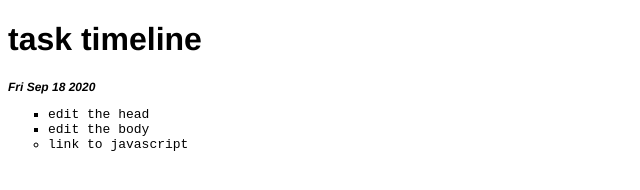
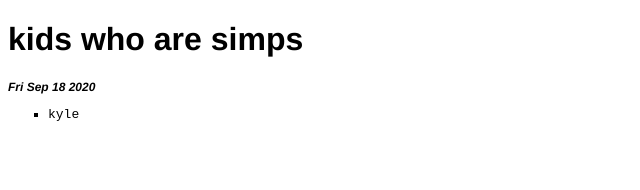
Before and after one commit to carsonihrke/kylesasimp, a plain HTML site: page index.html in a window 1280 px wide. Shown: the whole page, without its empty margins (0-640 px from the left). Drawn offline with Linux system fonts and the light colour scheme.

Commit message:
Update index.html

```diff
--- a/index.html
+++ b/index.html
@@ -6,12 +6,10 @@
         <link rel="stylesheet" href="main.css">
     </head>
     <body>
-        <h1>task timeline</h1>
+        <h1>kids who are simps</h1>
         <p id="date"></p>
         <ul>
-            <li class="list">edit the head</li>
-            <li class="list">edit the body</li>
-            <li>link to javascript</li>
+            <li class="list">kyle</li>
         </ul>
         <script src="app.js"></script>
         <noscript>you need to enable javascript</noscript>
```
